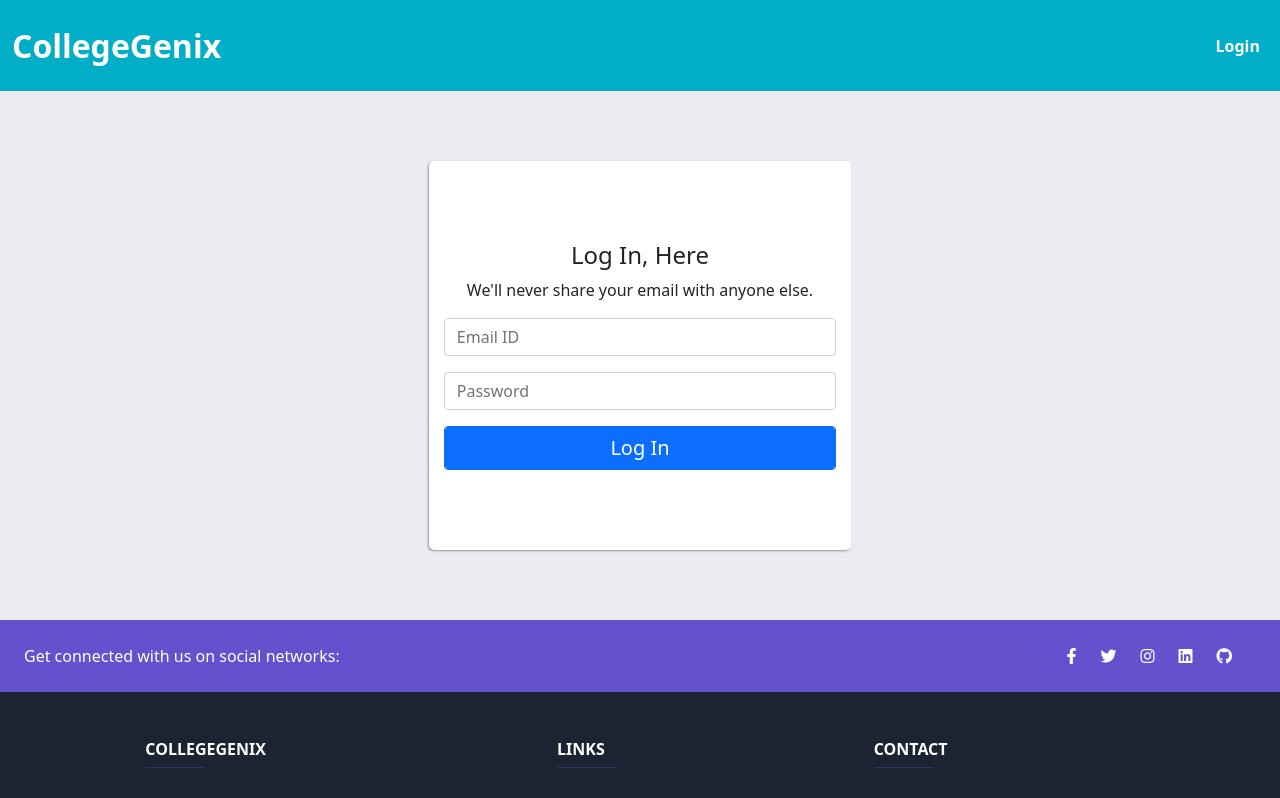
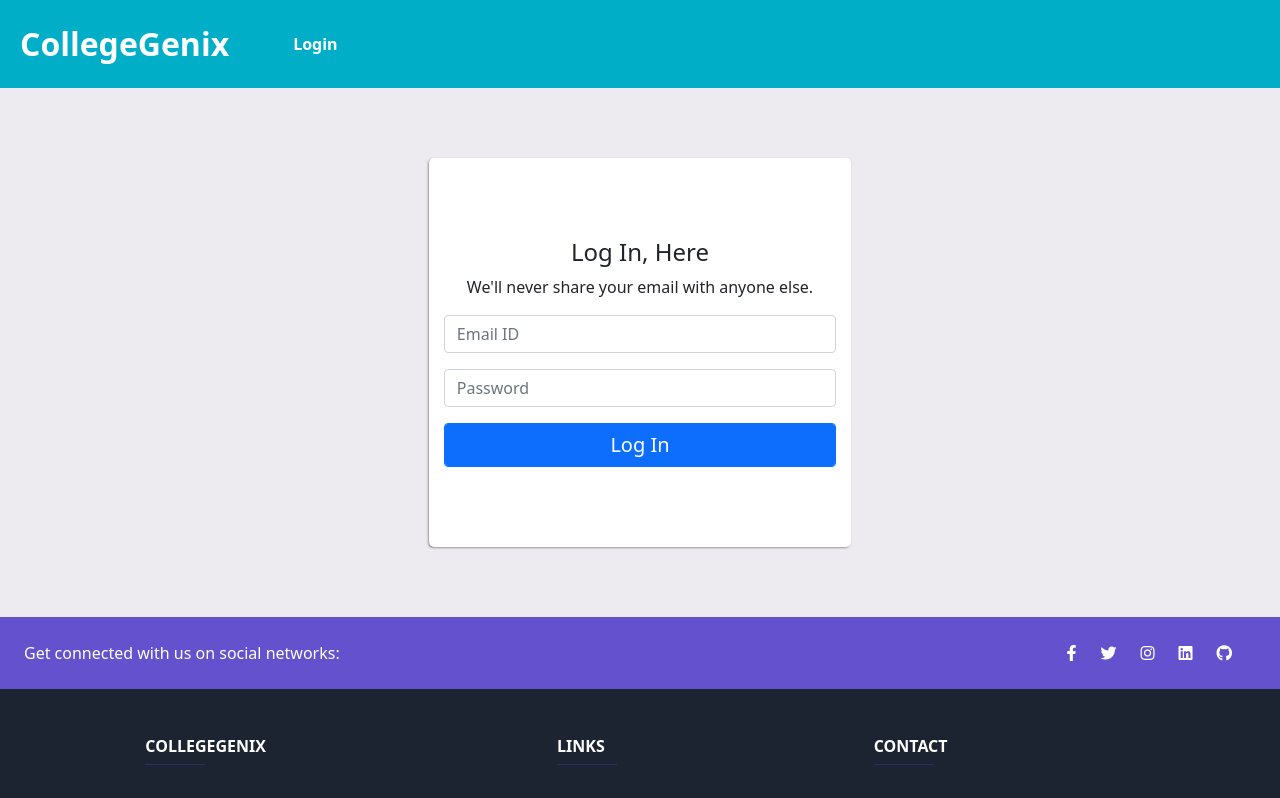
Before and after one commit to vipulkumar2002/cgAdmin, a React (Create React App) app: page /login in a window 1280 px wide. Shown: the top 798 px of the page. Built offline with nearby package versions, Linux system fonts and the light colour scheme.

Commit message:
Navbar logo issue resolve

```diff
--- a/src/Components/Navbar/Navbar.css
+++ b/src/Components/Navbar/Navbar.css
@@ -7,26 +7,18 @@
 .navbar {
   color: #fff;
   background-color: #00aec7;
+  display: flex;
+  justify-content: space-between;
+  text-decoration: none;
 }
 
-.nav-container {
-  display: grid;
-  justify-content: space-between;
-}
-.logo-container {
+/* .logo-container {
   display: flex;
-  height: 75px;
-  width: 120px;
-  padding: 0;
-  align-items: center;
-}
+} */
 
 .logo-img {
-  color: #fff;
-  text-decoration: none;
   font-size: 2rem;
-  text-align: center;
-  font-weight: 700;
+  padding-left: 20px;
 }
 
 .content-img {
--- a/src/Components/Navbar/Navbar.js
+++ b/src/Components/Navbar/Navbar.js
@@ -18,50 +18,60 @@ const Navabar = () => {
   };
   return (
     <>
-      <nav className="navbar navbar-expand-lg navbar-light navbar">
-        <div className="container-fluid">
+      <nav class="navbar navbar-expand-lg d-flex justify-content-between navbar-light">
+        <Link
+          to="/"
+          class="navbar-brand  text-white logo-img display-1 fw-bold"
+        >
+          CollegeGenix
+        </Link>
+        <button
+          className="navbar-toggler"
+          type="button"
+          data-bs-toggle="collapse"
+          data-bs-target="#navbarNav"
+          aria-controls="navbarNav"
+          aria-expanded="false"
+          aria-label="Toggle navigation"
+        >
+          <span class="navbar-toggler-icon"></span>
+        </button>
+
         <div
-            className="collapse nav-container navbar-collapse"
+          class="collapse nav-container navbar-collapse logo-container"
           id="navbarNav"
         >
-            <div className="logo-container">
-              <Link to="/" className="logo-img">
-                CollegeGenix
-              </Link>
-            </div>
           {auth ? (
-              <div className="navbar-nav">
+            <ul class="navbar-nav mr-auto">
               <li className="nav-item dropdown ">
                 <ul
                   className="nav-link dropdown-toggle  text-white fw-bold"
                   id="navbarDropdown"
                   role="button"
                   data-bs-toggle="dropdown"
+                  aria-haspopup="true"
                   aria-expanded="false"
                 >
                   CollegeSpace
                 </ul>
-                  <ul
+                <div
                   className="dropdown-menu "
                   aria-labelledby="navbarDropdown"
                 >
-                    <li>
                   <Link
                     className="dropdown-item text-black text-center "
                     to="/internships"
                   >
                     Internships
                   </Link>
-                    </li>
-                    <li>
+
                   <Link
                     className="dropdown-item text-black text-center"
                     to="/placements"
                   >
                     Placements
                   </Link>
-                    </li>
-                  </ul>
+                </div>
               </li>
 
               <li className="nav-item">
@@ -83,10 +93,7 @@ const Navabar = () => {
                 >
                   Add New Profile
                 </ul>
-                  <ul
-                    className="dropdown-menu "
-                    aria-labelledby="navbarDropdown"
-                  >
+                <ul className="dropdown-menu " aria-labelledby="navbarDropdown">
                   <li>
                     <Link
                       className="dropdown-item text-black text-center "
@@ -105,7 +112,7 @@ const Navabar = () => {
                   </li>
                 </ul>
               </li>
-                <li className="nav-item ">
+              <li className="nav-item">
                 <Link
                   onClick={logout}
                   className="nav-link active  text-white fw-bold"
@@ -114,32 +121,17 @@ const Navabar = () => {
                   Logout
                 </Link>
               </li>
-              </div>
+            </ul>
           ) : (
-              <div className="navbar-nav">
-                <li className="nav-item ">
+            <ul className="nav-item mt-3">
               <Link
-                    className="nav-link active  text-white fw-bold"
+                className="nav-link active text-center text-white fw-bold"
                 to="/login"
               >
                 Login
               </Link>
-                </li>
-              </div>
+            </ul>
           )}
-          </div>
-
-          <button
-            className="navbar-toggler"
-            type="button"
-            data-bs-toggle="collapse"
-            data-bs-target="#navbarNav"
-            aria-controls="navbarNav"
-            aria-expanded="false"
-            aria-label="Toggle navigation"
-          >
-            <span className="navbar-toggler-icon"></span>
-          </button>
         </div>
       </nav>
     </>
--- a/src/Pages/login/Login.js
+++ b/src/Pages/login/Login.js
@@ -35,7 +35,6 @@ const Login = () => {
       // console.log(pass);
       if (user) {
         localStorage.setItem("user", user);
-
         Swal.fire(
           {
             icon: "success",
```
Lines whose indentation alone changed are shown as unchanged.
